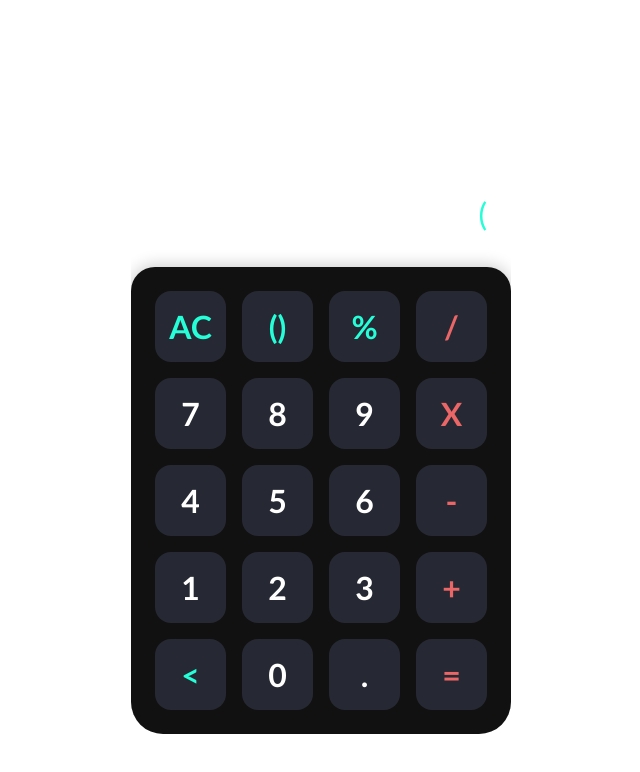
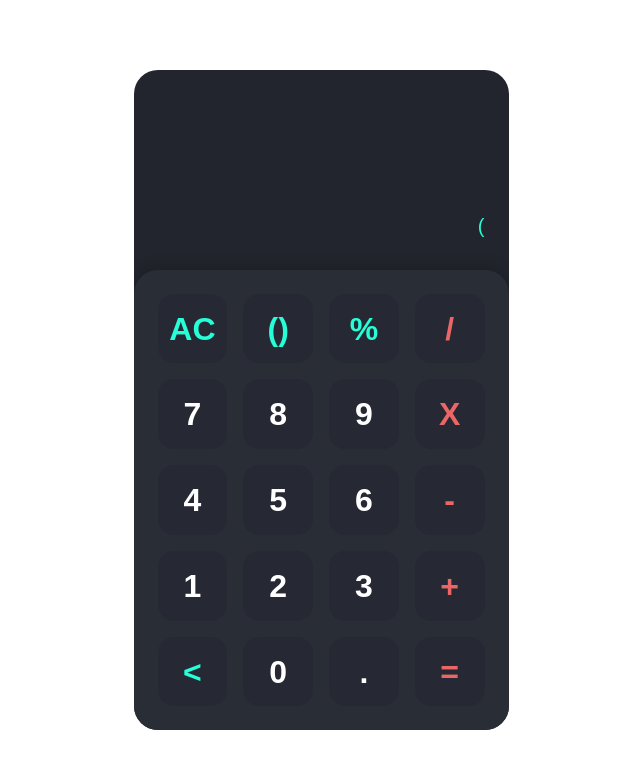
Before and after one commit to PIYUSH1525/OIBSIP, a plain HTML site: page calculator/index.html in a window 1280 px wide. Both pictures are taken after a click on the element "()". Shown: the whole page, without its empty margins (319-959 px from the left). Drawn offline with Linux system fonts and the light colour scheme.

Commit message:
final css and js file

```diff
--- a/calculator/style.css
+++ b/calculator/style.css
@@ -1,104 +1,113 @@
-*{
+* {
 	margin: 0;
 	padding: 0;
 	box-sizing: border-box;
-    font-family: 'Gill Sans', 'Gill Sans MT', Calibri, 'Trebuchet MS', sans-serif;
+	font-family: sans-serif;
 }
 
-.app{
+.app {
 	display: flex;
 	justify-content: center;
 	align-items: center;
 	height: 100vh;
 }
 
-.calculator{
-    background: color #22252d;;
+.calculator {
+	background-color: #22252D;
 	width: 100%;
+	max-width: 375px;
 	min-height: 640px;
-    max-width: 380px;
 	display: flex;
 	flex-direction: column;
-    border-radius: 2rem;
+	border-radius: 1.5rem;
 	overflow: hidden;
 }
 
-.display{
+.display {
 	min-height: 200px;
 	padding: 1.5rem;
 	display: flex;
 	justify-content: flex-end;
 	align-items: flex-end;
-    color: rgb(255, 255, 255) ;
+	color: white;
 	text-align: right;
 	flex: 1 1 0%;
 }
 
-.display .input{
-    font-size: 2rem;
-    margin-bottom: 0.6rem;
+.display .content {
+	display: flex;
+	flex-direction: column;
+	justify-content: flex-end;
+	width: 100%;
+	max-width: 100%;
+	overflow: auto;
 }
 
-.display .output{
+.display .input {
+	width: 100%;
+	font-size: 1.25rem;
+	margin-bottom: 0.5rem;
+}
+
+.display .output {
 	font-size: 3rem;
 	font-weight: 700;
 	width: 100%;
-    overflow: auto;
-    max-width: 100%;
+	white-space: nowrap;
 }
 
-.display .operator{
-    color: rgb(17, 243, 17);
+.display .operator {
+	color: #EB6666;
 }
 
-.display .brackets ,.display .percent{
-    color: #26fed7;
+.display .brackets,
+.display .percent {
+	color: #26FED7;
 }
 
-
-.keys{
-    background-color: rgb(17, 17, 17);
+.keys {
+	background-color: #292D36;
 	padding: 1.5rem;
-    border-radius:1.5rem 1.5rem 0 0;
+	border-radius: 1.5rem 1.5rem 0 0;
 	display: grid;
-    grid-template-columns: repeat(4,1fr);
-    grid-auto-rows: repeat(5,1fr);
+	grid-template-columns: repeat(4, 1fr);
+	grid-template-rows: repeat(5, 1fr);
 	grid-gap: 1rem;
-    box-shadow: 0px -2px 16px rgba(0,0, 0, 0.2) ;
+	box-shadow: 0px -2px 16px rgba(0, 0, 0, 0.2);
 }
 
-.keys .key{
+.keys .key {
 	position: relative;
 	cursor: pointer;
+
 	display: block;
 	height: 0;
-    padding-top:100% ;
+	padding-top: 100%;
 	background-color: #262933;
 	border-radius: 1rem;
 	transition: 0.2s;
 	user-select: none;
 }
 
-
-.keys .key span{
+.keys .key span {
 	position: absolute;
 	top: 50%;
 	left: 50%;
 	transform: translate(-50%, -50%);
+
 	font-size: 2rem;
 	font-weight: 700;
-    color: #fff;
-
+	color: #FFF;
 }
 
- .keys .key:hover{
-    box-shadow: inset 0px 0px 8px rgba(0,0, 0, 0.2);
+.keys .key:hover {
+	box-shadow: inset 0px 0px 8px rgba(0, 0, 0, 0.2);
 }
 
-.keys .key.operator span{
-    color: #eb6666;
+.keys .key.operator span {
+	color: #EB6666;
 }
 
-.keys .key.action span{
-    color: #26fed7;
+.keys .key.action span {
+	color: #26FED7;
 }
```
Also changed, not shown: calculator/index.html (+1 -6 lines). Lines whose indentation alone changed are shown as unchanged.
